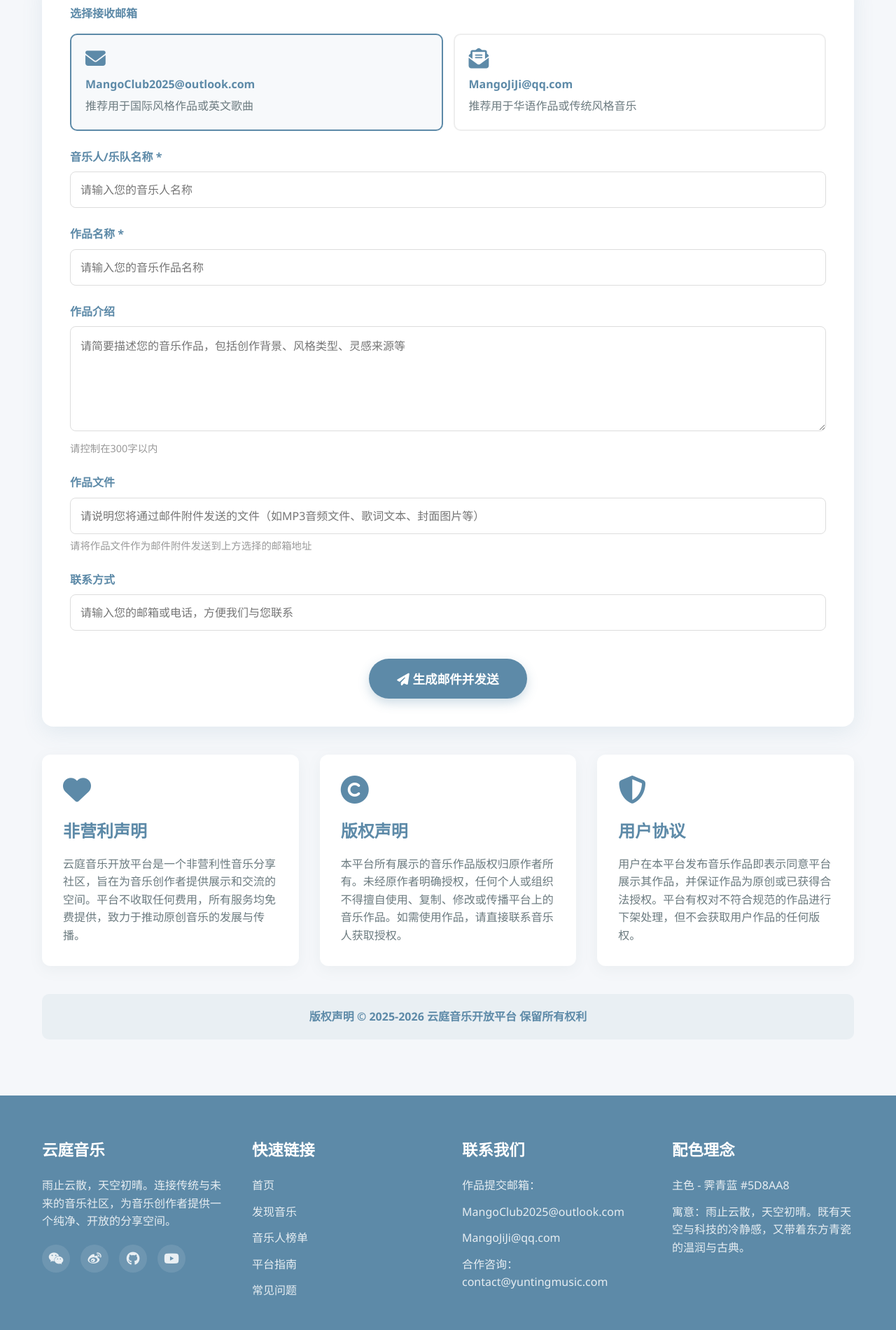
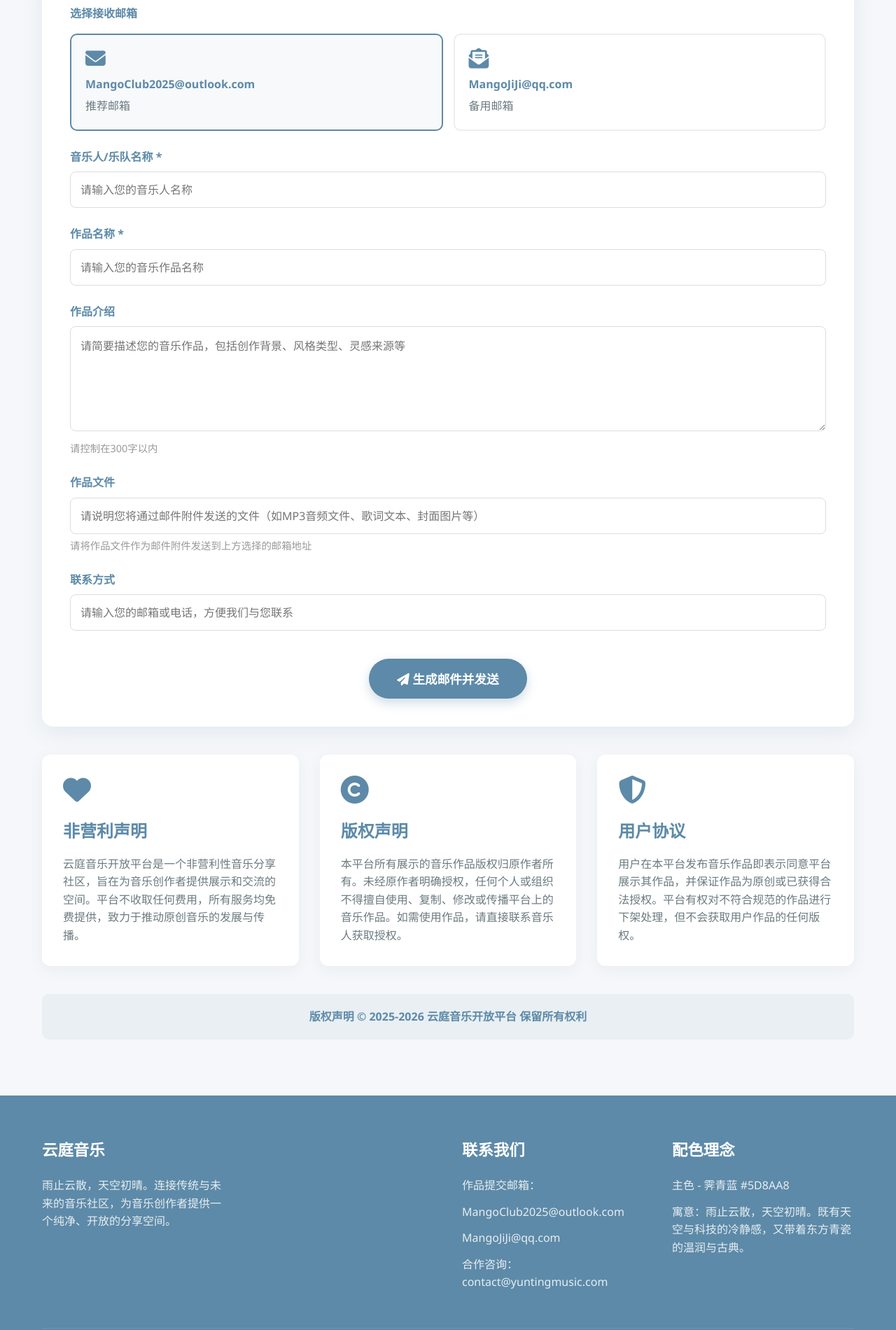
Before and after one commit to MangoTeamClub/ytin-music-open, a plain HTML site: page index.html in a window 1280 px wide. Shown: the part 720-2620 px from the top of the page at 70% size. Drawn offline with Linux system fonts and the light colour scheme.

Commit message:
Update index.html

```diff
--- a/index.html
+++ b/index.html
@@ -3,7 +3,7 @@
 <head>
     <meta charset="UTF-8">
     <meta name="viewport" content="width=device-width, initial-scale=1.0">
-    <title>云庭音乐开放平台 - 连接传统与未来的音乐社区</title>
+    <title>云庭音乐开放平台</title>
     <link rel="stylesheet" href="https://cdnjs.cloudflare.com/ajax/libs/font-awesome/6.4.0/css/all.min.css">
     <style>
         :root {
@@ -421,13 +421,6 @@
                     <div class="logo-text">云庭<span>音乐</span></div>
                 </div>
                 <nav>
-                    <ul>
-                        <li><a href="#" class="active">首页</a></li>
-                        <li><a href="#">发现音乐</a></li>
-                        <li><a href="#">音乐人</a></li>
-                        <li><a href="#">关于平台</a></li>
-                        <li><a href="#">联系我们</a></li>
-                    </ul>
                 </nav>
             </div>
         </div>
@@ -458,12 +451,12 @@
                         <div class="email-option selected" data-email="MangoClub2025@outlook.com">
                             <i class="fas fa-envelope email-icon"></i>
                             <div class="email-address">MangoClub2025@outlook.com</div>
-                            <p>推荐用于国际风格作品或英文歌曲</p>
+                            <p>推荐邮箱</p>
                         </div>
                         <div class="email-option" data-email="MangoJiJi@qq.com">
                             <i class="fas fa-envelope-open-text email-icon"></i>
                             <div class="email-address">MangoJiJi@qq.com</div>
-                            <p>推荐用于华语作品或传统风格音乐</p>
+                            <p>备用邮箱</p>
                         </div>
                     </div>
                 </div>
@@ -534,21 +527,9 @@
                 <div class="footer-column">
                     <h3>云庭音乐</h3>
                     <p>雨止云散，天空初晴。连接传统与未来的音乐社区，为音乐创作者提供一个纯净、开放的分享空间。</p>
-                    <div class="social-icons">
-                        <a href="#"><i class="fab fa-weixin"></i></a>
-                        <a href="#"><i class="fab fa-weibo"></i></a>
-                        <a href="#"><i class="fab fa-github"></i></a>
-                        <a href="#"><i class="fab fa-youtube"></i></a>
-                    </div>
                 </div>
 
                 <div class="footer-column">
-                    <h3>快速链接</h3>
-                    <a href="#">首页</a>
-                    <a href="#">发现音乐</a>
-                    <a href="#">音乐人榜单</a>
-                    <a href="#">平台指南</a>
-                    <a href="#">常见问题</a>
                 </div>
 
                 <div class="footer-column">
```
